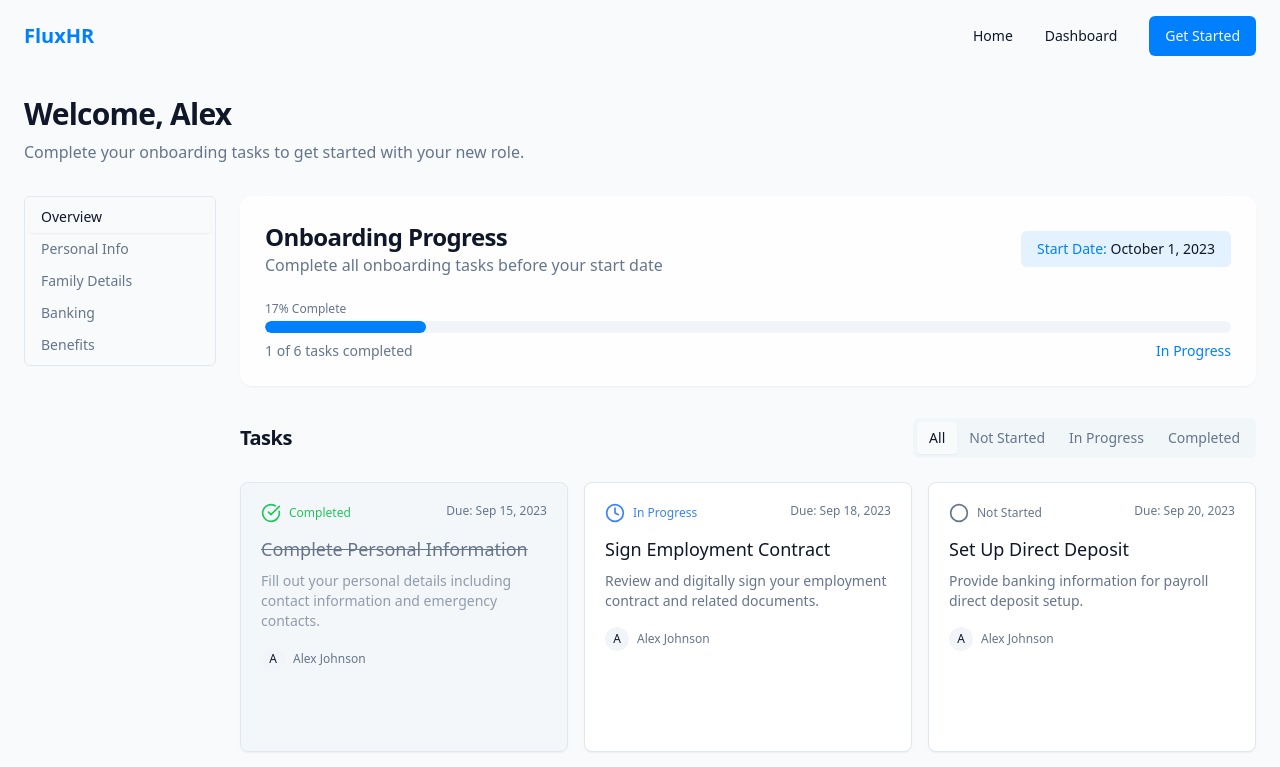
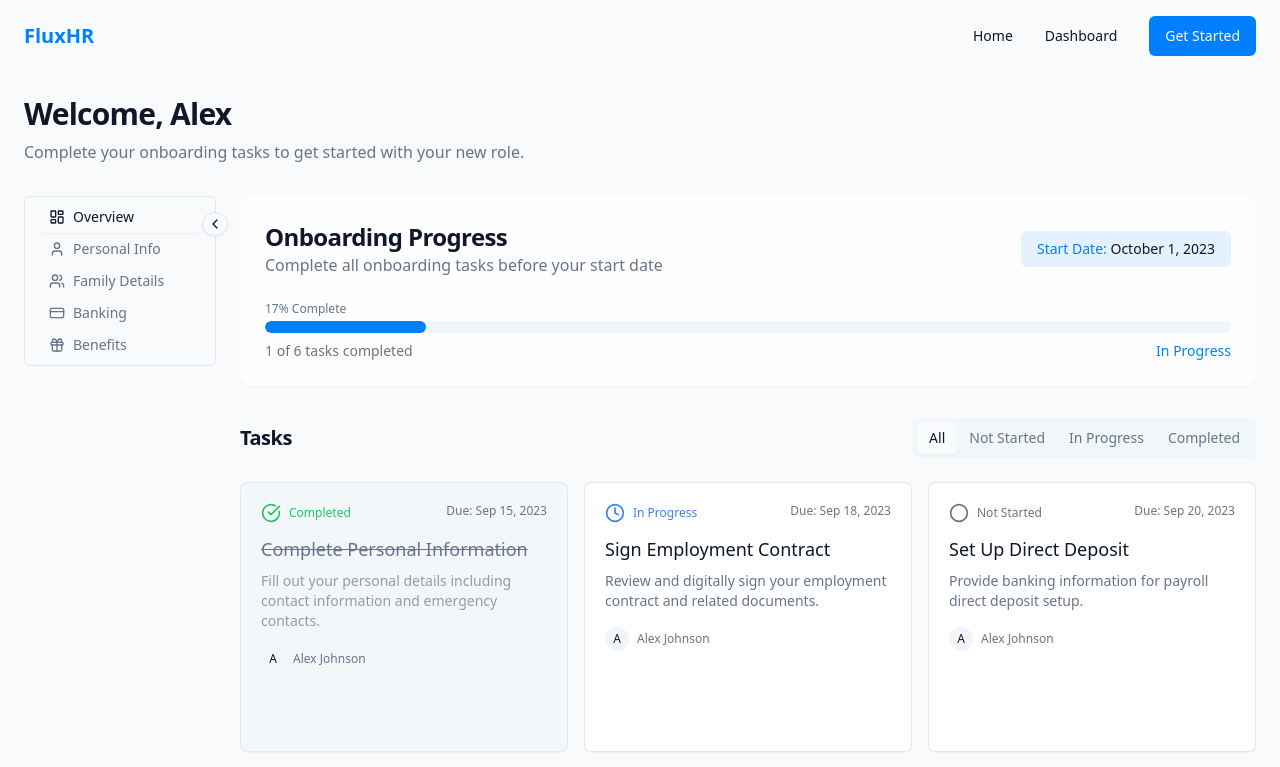
Before and after one commit to AadiStudios/onboarding-flux-portal, a React (Vite) app: page /dashboard in a window 1280 px wide. Shown: the top 767 px of the page. Built offline with nearby package versions, Linux system fonts and the light colour scheme.

Commit message:
Add hideable tabs
Implement hideable tabs with improved UX.

```diff
--- a/src/pages/Dashboard.tsx
+++ b/src/pages/Dashboard.tsx
@@ -1,5 +1,5 @@
 
-import { useEffect } from "react";
+import { useEffect, useState } from "react";
 import Header from "@/components/layout/Header";
 import Footer from "@/components/layout/Footer";
 import Dashboard from "@/components/onboarding/Dashboard";
@@ -9,12 +9,24 @@ import BankInfoForm from "@/components/onboarding/BankInfoForm";
 import BenefitsPackageForm from "@/components/onboarding/BenefitsPackageForm";
 import FamilyDetailsForm from "@/components/onboarding/FamilyDetailsForm";
 import { Tabs, TabsContent, TabsList, TabsTrigger } from "@/components/ui/tabs";
+import { Button } from "@/components/ui/button";
+import { ChevronLeft, ChevronRight, LayoutDashboard, User, Users, CreditCard, Gift } from "lucide-react";
 
 const DashboardPage = () => {
+  const [sidebarCollapsed, setSidebarCollapsed] = useState(false);
+
   // Scroll to top on page load
   useEffect(() => {
     window.scrollTo(0, 0);
   }, []);
+
+  const tabItems = [
+    { value: "overview", label: "Overview", icon: LayoutDashboard },
+    { value: "personal", label: "Personal Info", icon: User },
+    { value: "family", label: "Family Details", icon: Users },
+    { value: "banking", label: "Banking", icon: CreditCard },
+    { value: "benefits", label: "Benefits", icon: Gift },
+  ];
 
   return (
     <div className="min-h-screen flex flex-col">
@@ -31,40 +43,52 @@ const DashboardPage = () => {
           </AnimatedContainer>
 
           <Tabs defaultValue="overview" orientation="vertical" className="flex w-full gap-6">
-            <TabsList className="flex flex-col h-fit w-48 bg-background/80 backdrop-blur-sm border">
-              <TabsTrigger
-                value="overview"
-                className="w-full justify-start hover:bg-primary/10 hover:text-primary transition-all duration-200"
+            <div className="relative">
+              {/* Toggle Button */}
+              <Button
+                variant="ghost"
+                size="sm"
+                onClick={() => setSidebarCollapsed(!sidebarCollapsed)}
+                className="absolute -right-3 top-4 z-10 h-6 w-6 rounded-full bg-background border shadow-sm hover:bg-accent"
               >
-                Overview
-              </TabsTrigger>
-              <TabsTrigger
-                value="personal"
-                className="w-full justify-start hover:bg-primary/10 hover:text-primary transition-all duration-200"
+                {sidebarCollapsed ? <ChevronRight className="h-3 w-3" /> : <ChevronLeft className="h-3 w-3" />}
+              </Button>
+
+              {/* Tabs List */}
+              <TabsList
+                className={`flex flex-col h-fit bg-background/80 backdrop-blur-sm border transition-all duration-300 ease-in-out ${
+                  sidebarCollapsed ? 'w-14 px-2' : 'w-48 px-3'
+                }`}
               >
-                Personal Info
-              </TabsTrigger>
-              <TabsTrigger
-                value="family"
-                className="w-full justify-start hover:bg-primary/10 hover:text-primary transition-all duration-200"
-              >
-                Family Details
-              </TabsTrigger>
-              <TabsTrigger
-                value="banking"
-                className="w-full justify-start hover:bg-primary/10 hover:text-primary transition-all duration-200"
-              >
-                Banking
-              </TabsTrigger>
-              <TabsTrigger
-                value="benefits"
-                className="w-full justify-start hover:bg-primary/10 hover:text-primary transition-all duration-200"
-              >
-                Benefits
-              </TabsTrigger>
-            </TabsList>
+                {tabItems.map((item) => {
+                  const Icon = item.icon;
+                  return (
+                    <TabsTrigger
+                      key={item.value}
+                      value={item.value}
+                      className={`${
+                        sidebarCollapsed ? 'w-10 h-10 p-0' : 'w-full'
+                      } justify-start hover:bg-primary/10 hover:text-primary transition-all duration-200 group relative`}
+                      title={sidebarCollapsed ? item.label : undefined}
+                    >
+                      <Icon className={`h-4 w-4 ${sidebarCollapsed ? '' : 'mr-2'} transition-all`} />
+                      {!sidebarCollapsed && (
+                        <span className="animate-fade-in text-sm">{item.label}</span>
+                      )}
 
-            <div className="flex-1">
+                      {/* Tooltip for collapsed state */}
+                      {sidebarCollapsed && (
+                        <div className="absolute left-full ml-2 px-2 py-1 bg-popover text-popover-foreground text-xs rounded shadow-md opacity-0 pointer-events-none group-hover:opacity-100 transition-opacity duration-200 whitespace-nowrap z-50">
+                          {item.label}
+                        </div>
+                      )}
+                    </TabsTrigger>
+                  );
+                })}
+              </TabsList>
+            </div>
+
+            <div className="flex-1 transition-all duration-300">
               <TabsContent value="overview" className="mt-0">
                 <Dashboard />
               </TabsContent>
```
